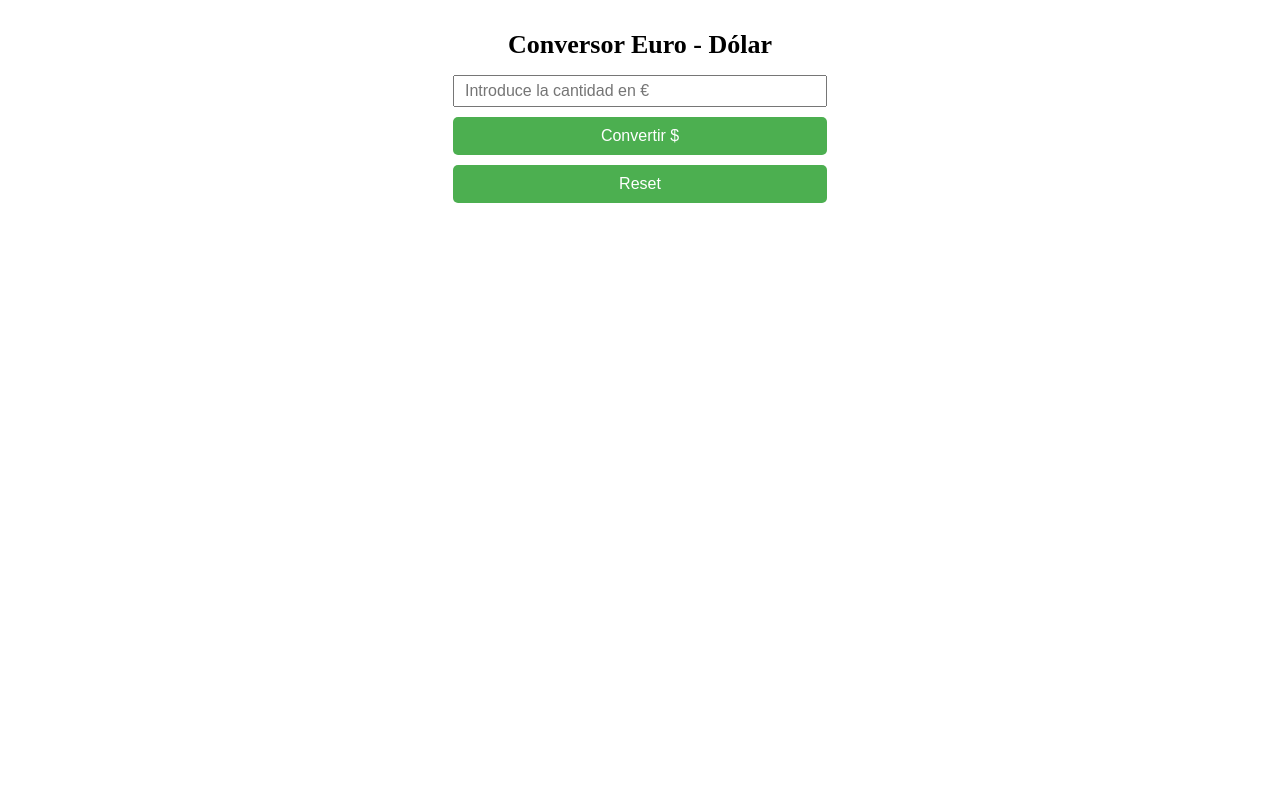
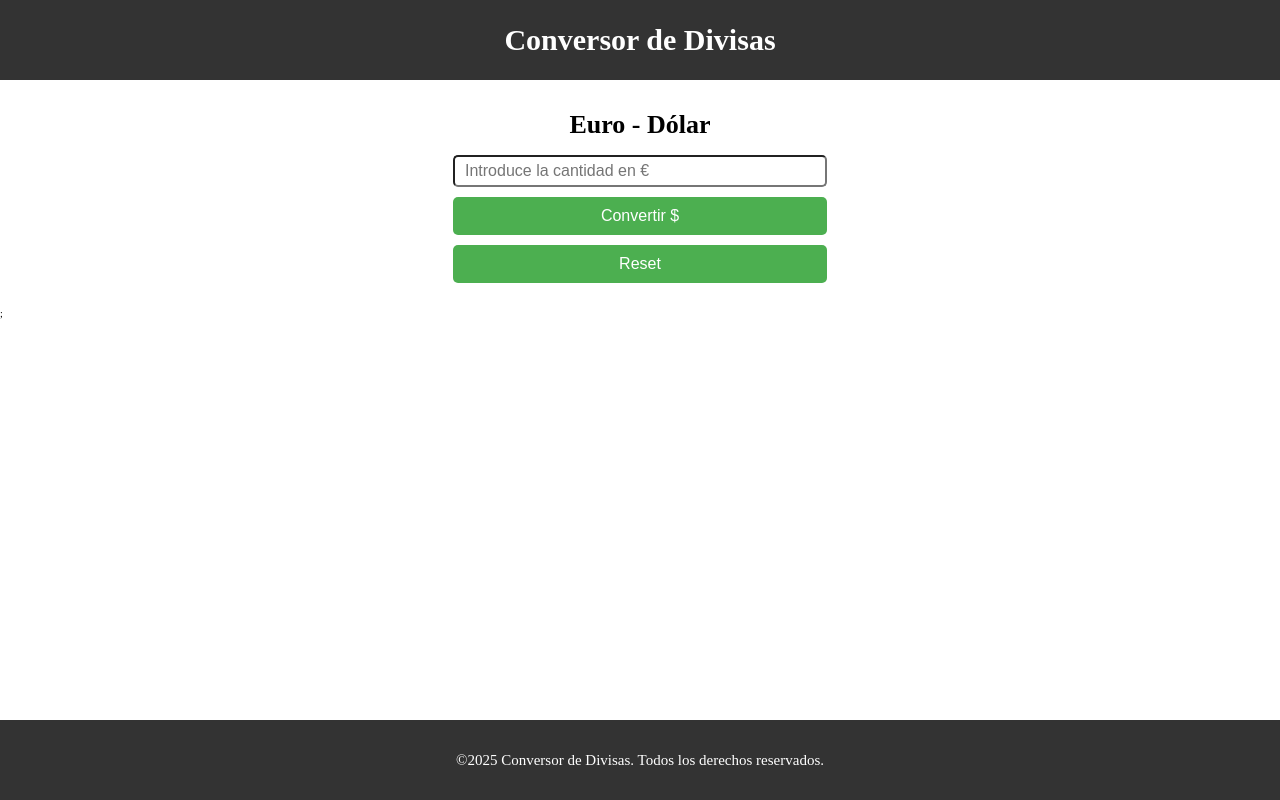
Before and after one commit to alfred3ks/conversor-divisas, a React (Vite) app: page / in a window 1280 px wide. Built offline with nearby package versions, Linux system fonts and the light colour scheme; no server answers.

Commit message:
Agrego Layout de la aplicación.

```diff
--- a/src/App.jsx
+++ b/src/App.jsx
@@ -1,7 +1,12 @@
 import Conversor from './components/Conversor';
+import Layout from './components/Layout';
 
 const App = () => {
-  return <Conversor />;
+  return (
+    <Layout>
+      <Conversor />;
+    </Layout>
+  );
 };
 
 export default App;
--- a/src/components/Conversor/conversor.module.css
+++ b/src/components/Conversor/conversor.module.css
@@ -19,6 +19,7 @@
   padding: 5px;
   padding-left: 10px;
   font-size: 1.6rem;
+  border-radius: 5px;
 }
 
 .paragraph {
--- a/src/components/Conversor/index.jsx
+++ b/src/components/Conversor/index.jsx
@@ -58,7 +58,7 @@ const Conversor = () => {
 
   return (
     <div className={styles['container']}>
-      <h1 className={styles['title']}>Conversor Euro - Dólar</h1>
+      <h1 className={styles['title']}>Euro - Dólar</h1>
       <input
         className={styles['input']}
         ref={inputRef}
--- /dev/null
+++ b/src/components/Footer/footer.module.css
@@ -0,0 +1,16 @@
+.footer {
+  width: 100%;
+  min-width: 300px;
+  height: 80px;
+  background-color: #333;
+  color: white;
+  text-align: center;
+  display: flex;
+  flex-direction: column;
+  align-items: center;
+  justify-content: center;
+}
+
+.paragraph {
+  font-size: 1.5rem;
+}
--- /dev/null
+++ b/src/components/Footer/index.jsx
@@ -0,0 +1,14 @@
+import styles from './footer.module.css';
+
+const Footer = () => {
+  const currentYear = new Date().getFullYear();
+  return (
+    <footer className={styles.footer}>
+      <p className={styles['paragraph']}>
+        ©{currentYear} Conversor de Divisas. Todos los derechos reservados.
+      </p>
+    </footer>
+  );
+};
+
+export default Footer;
--- /dev/null
+++ b/src/components/Header/header.module.css
@@ -0,0 +1,16 @@
+.header {
+  width: 100%;
+  min-width: 300px;
+  height: 80px;
+  display: flex;
+  align-items: center;
+  justify-content: center;
+  background-color: #333;
+  color: white;
+}
+
+.title {
+  text-align: center;
+  font-size: 3rem;
+  font-weight: bold;
+}
--- /dev/null
+++ b/src/components/Header/index.jsx
@@ -0,0 +1,10 @@
+import styles from './header.module.css';
+const Header = () => {
+  return (
+    <header className={styles['header']}>
+      <h1 className={styles['title']}>Conversor de Divisas</h1>
+    </header>
+  );
+};
+
+export default Header;
--- /dev/null
+++ b/src/components/Layout/index.jsx
@@ -0,0 +1,16 @@
+import Header from '../Header';
+import Footer from '../Footer';
+import styles from './layout.module.css';
+
+// eslint-disable-next-line react/prop-types
+const Layout = ({ children }) => {
+  return (
+    <div className={styles['layout']}>
+      <Header>Este es el componente header</Header>
+      <main className={styles['content']}>{children}</main>
+      <Footer>Este seria el componente footer</Footer>
+    </div>
+  );
+};
+
+export default Layout;
--- /dev/null
+++ b/src/components/Layout/layout.module.css
@@ -0,0 +1,14 @@
+.layout {
+  width: 100%;
+  min-width: 300px;
+  /* Organiza los hijos en una columna */
+  display: flex;
+  flex-direction: column;
+  /* La altura mínima es igual a la altura de la ventana */
+  min-height: 100vh;
+}
+
+.content {
+  /* El contenido ocupa todo el espacio disponible */
+  flex: 1;
+}
```
Also changed, not shown: 1 other file (tests, documents, lock files or other folders).
